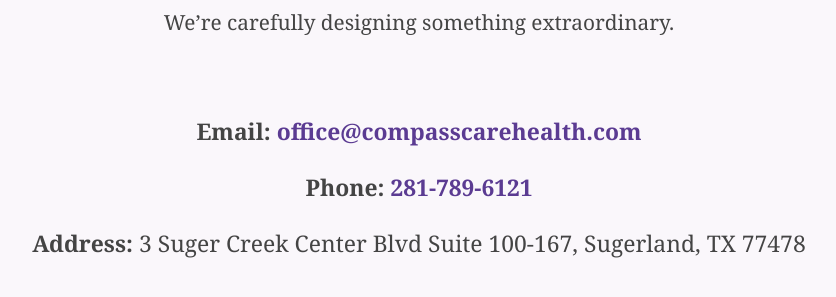
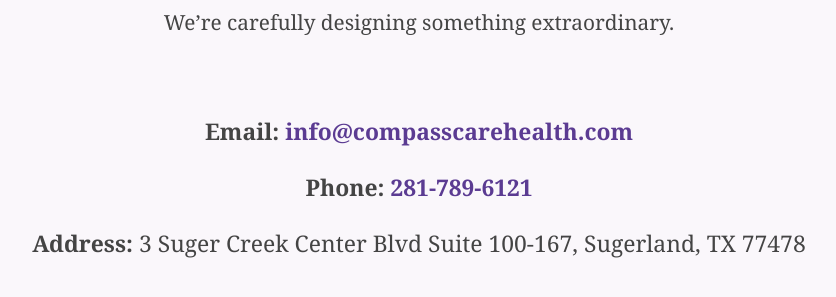
Before and after one commit to rsilber12/COMPASS, a plain HTML site: page index.html in a window 1280 px wide. Shown: the part 497-794 px from the top of the page, without its empty margins (221-1057 px from the left). Drawn offline with Linux system fonts and the light colour scheme.

Commit message:
Update index.html

```diff
--- a/index.html
+++ b/index.html
@@ -54,7 +54,7 @@
   <h1>Website Coming Soon</h1>
   <p>We’re carefully designing something extraordinary.</p>
   <div class="contact">
-    <p><strong>Email:</strong> <a href="mailto:info@compasscarehealth.com">office@compasscarehealth.com</a></p>
+    <p><strong>Email:</strong> <a href="mailto:info@compasscarehealth.com">info@compasscarehealth.com</a></p>
     <p><strong>Phone:</strong> <a href="tel:2817896121">281-789-6121</a></p>
     <p><strong>Address:</strong> 3 Suger Creek Center Blvd Suite 100-167, Sugerland, TX 77478</p>
   </div>
```
